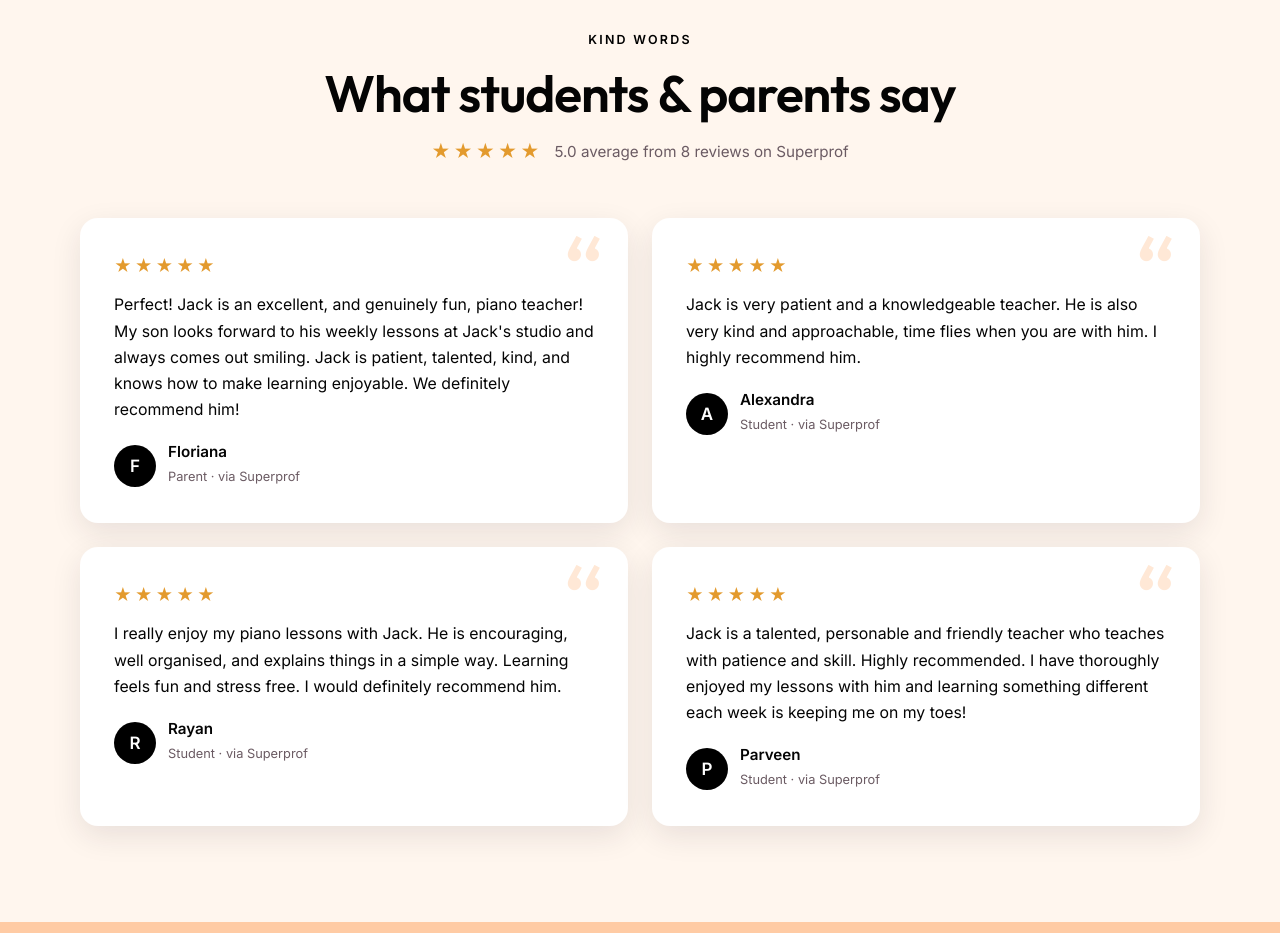
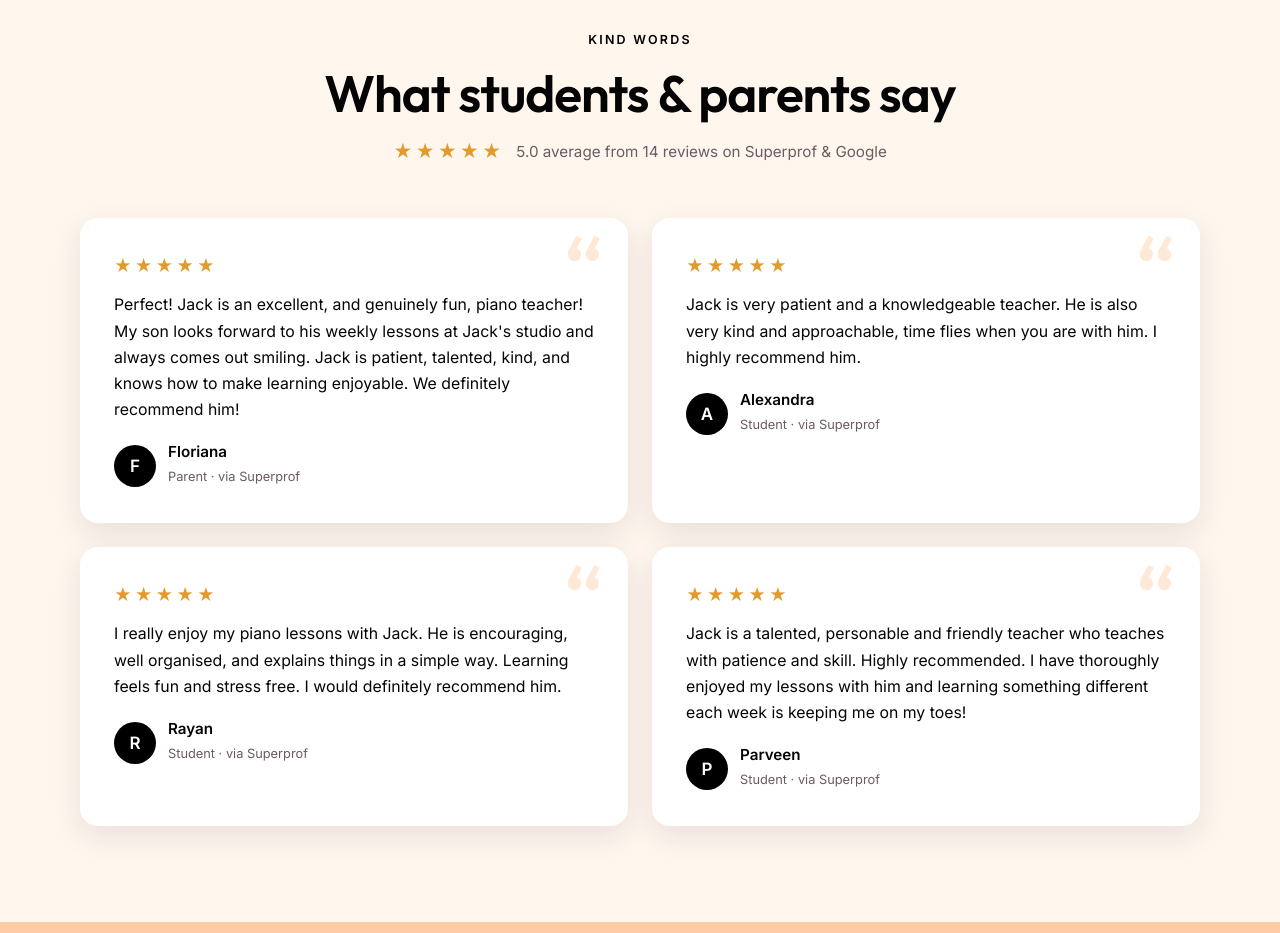
Before and after one commit to jackpickerill/Piano-Lessons-Site, a plain HTML site: page index.html in a window 1280 px wide. Shown: the part 4500-5433 px from the top of the page. Drawn offline with Linux system fonts and the light colour scheme.

Commit message:
Update index.html

```diff
--- a/index.html
+++ b/index.html
@@ -441,7 +441,7 @@ footer{background:var(--plum);color:rgba(255,255,255,.75)}
     <div class="section-head center">
       <span class="eyebrow">Kind words</span>
       <h2>What students &amp; parents say</h2>
-      <div class="rating-line"><span class="stars">★★★★★</span> 5.0 average from 8 reviews on Superprof</div>
+      <div class="rating-line"><span class="stars">★★★★★</span> 5.0 average from 14 reviews on Superprof & Google</div>
     </div>
 
     <div class="t-grid">
```
